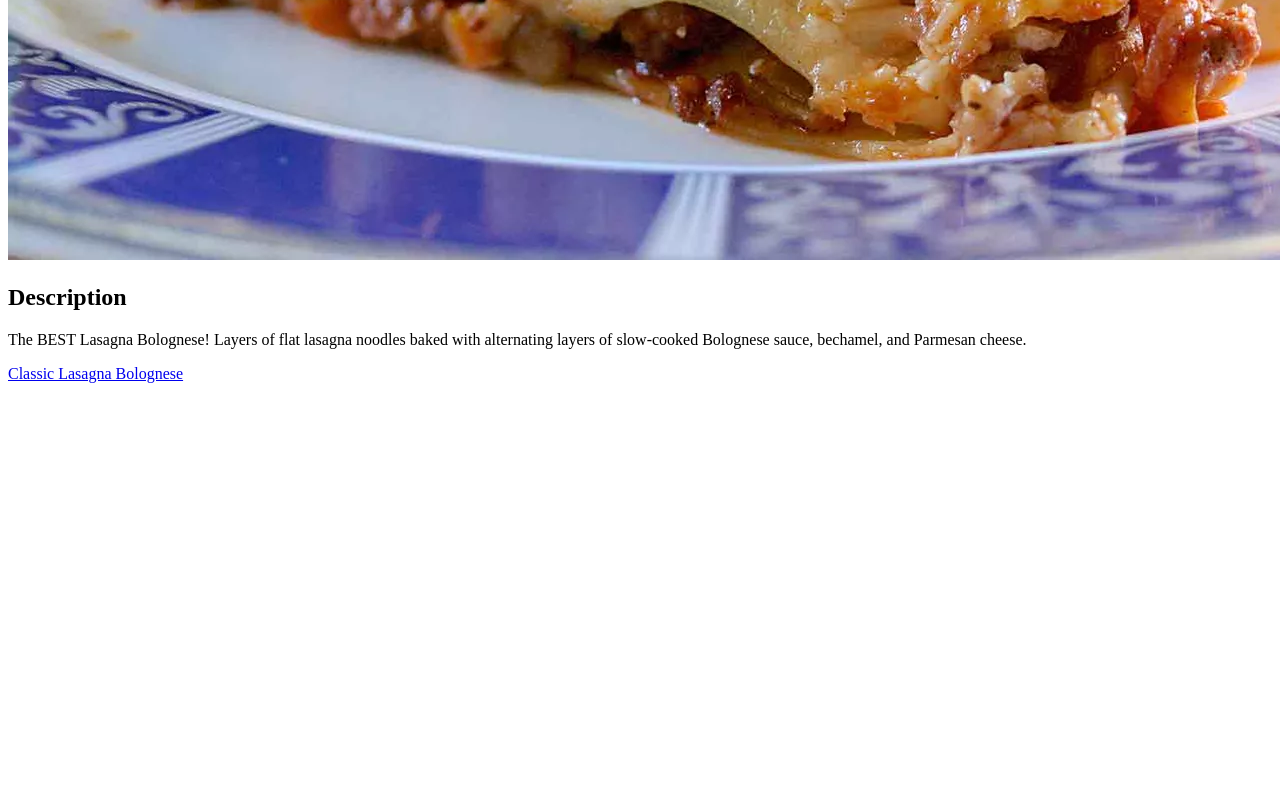
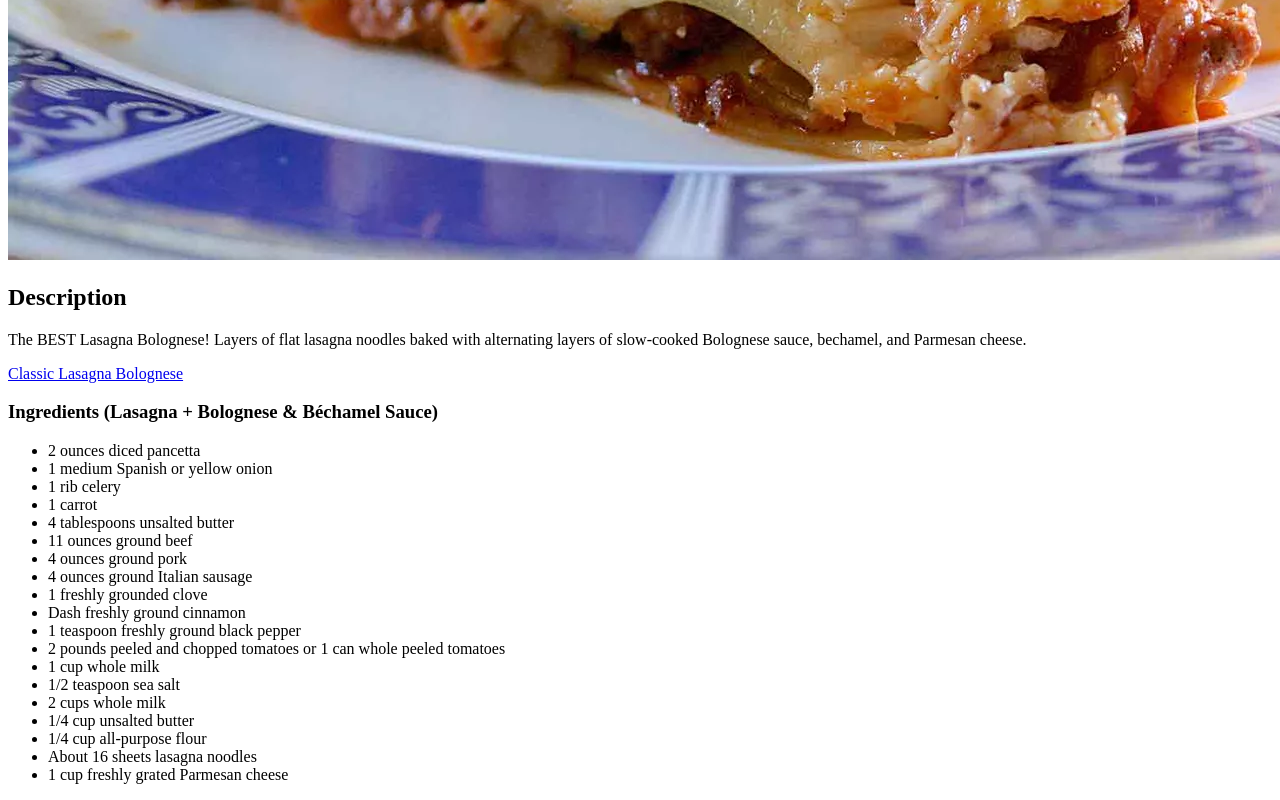
Before and after one commit to DonovanWilliams0517/odin-recipes, a plain HTML site: page index.html in a window 1280 px wide. Shown: the part 820-1620 px from the top of the page. Before the commit the page ends 1211 px from the top, so only its background shows below. Drawn offline with Linux system fonts and the light colour scheme.

Commit message:
added heading and unordered list
ingredients heading and unordered list of ingredients

```diff
--- a/index.html
+++ b/index.html
@@ -10,5 +10,27 @@
         <h2>Description</h2>
         <p>The BEST Lasagna Bolognese! Layers of flat lasagna noodles baked with alternating layers of slow-cooked Bolognese sauce, bechamel, and Parmesan cheese.</p>
         <a href="recipes/lasagna.html">Classic Lasagna Bolognese</a>
+        <h3>Ingredients (Lasagna + Bolognese & Béchamel Sauce)</h3>
+        <ul>
+            <li>2 ounces diced pancetta</li>
+            <li>1 medium Spanish or yellow onion</li>
+            <li>1 rib celery</li>
+            <li>1 carrot</li>
+            <li>4 tablespoons unsalted butter</li>
+            <li>11 ounces ground beef</li>
+            <li>4 ounces ground pork</li>
+            <li>4 ounces ground Italian sausage</li>
+            <li>1 freshly grounded clove</li>
+            <li>Dash freshly ground cinnamon</li>
+            <li>1 teaspoon freshly ground black pepper</li>
+            <li>2 pounds peeled and chopped tomatoes or 1 can whole peeled tomatoes</li>
+            <li>1 cup whole milk</li>
+            <li>1/2 teaspoon sea salt</li>
+            <li>2 cups whole milk</li>
+            <li>1/4 cup unsalted butter</li>
+            <li>1/4 cup all-purpose flour</li>
+            <li>About 16 sheets lasagna noodles</li>
+            <li>1 cup freshly grated Parmesan cheese</li>
+        </ul>
     </body>
 </html>
```
